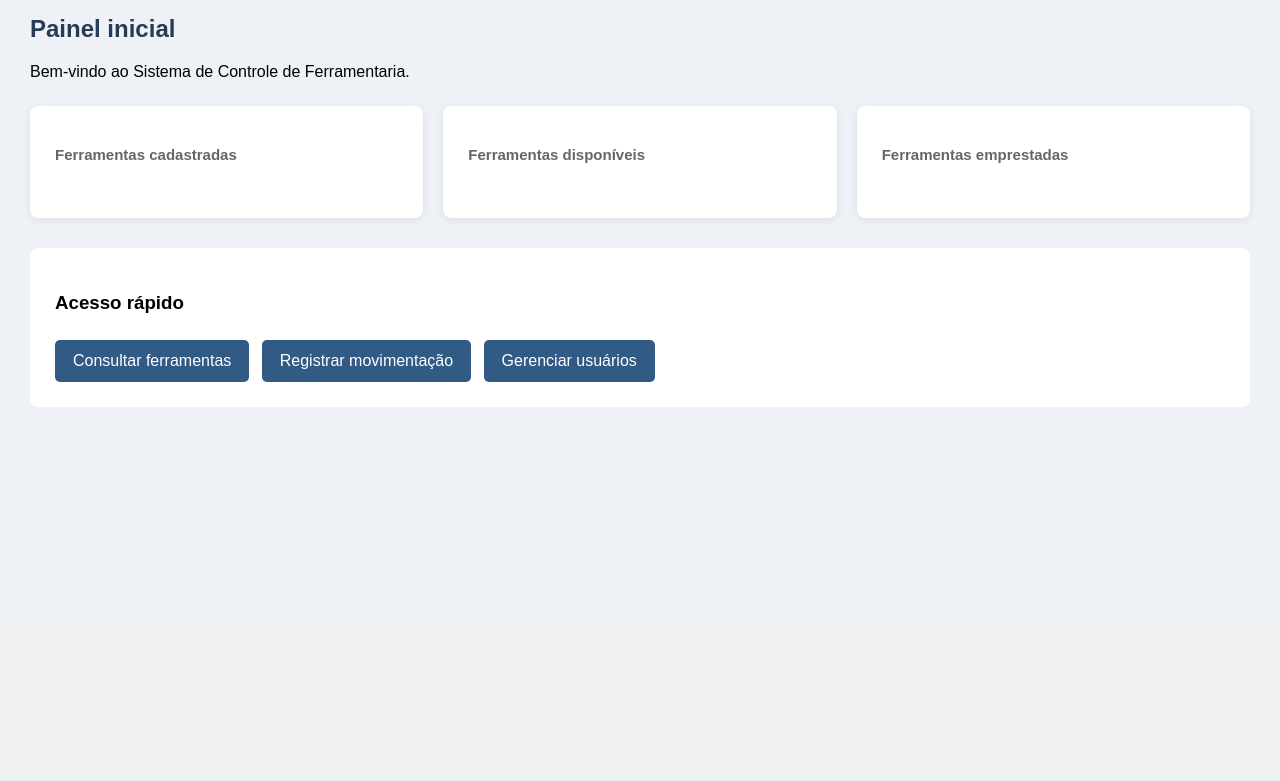
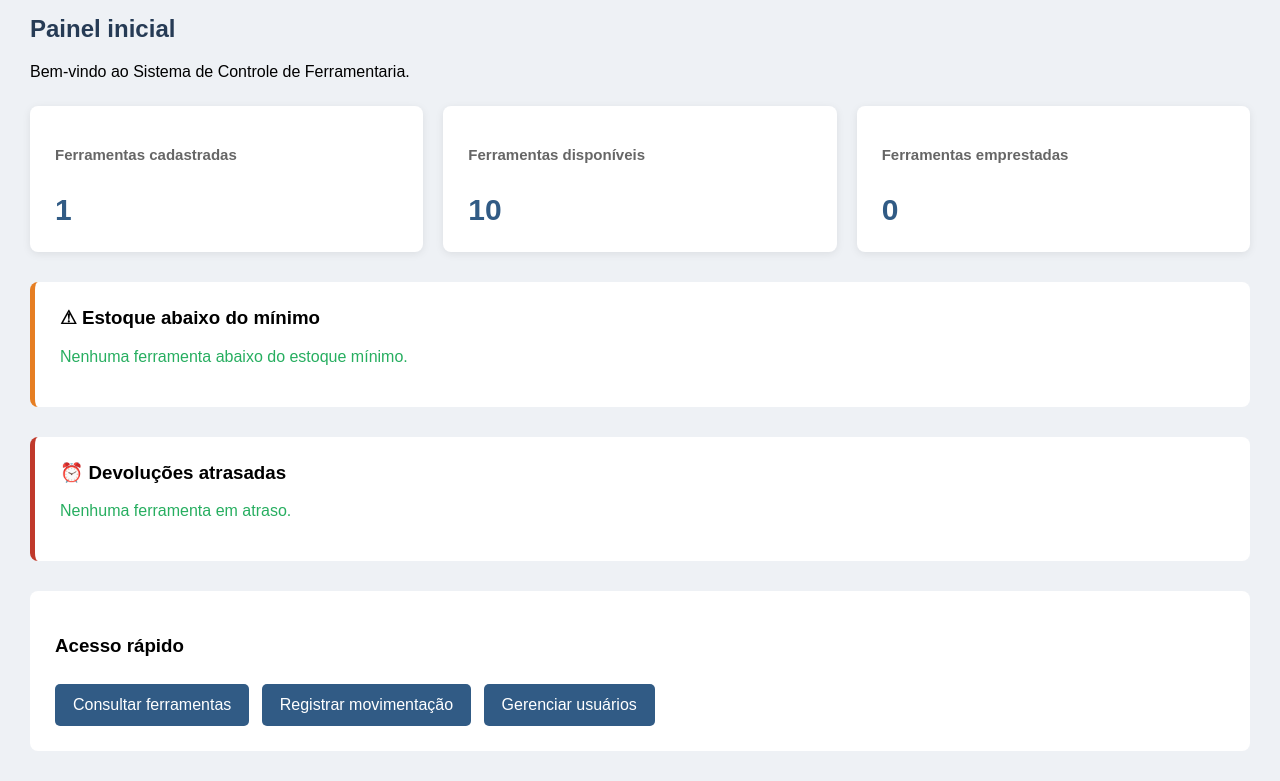
Before and after one commit to otaviovinicius-15/IoT_SA, a PHP site: page /dashboard.php in a window 1280 px wide. Shown: the part 177-958 px from the top of the page. Before the commit the page ends 584 px from the top, so only its background shows below. Run offline with PHP 8.4, Linux system fonts and the light colour scheme; a user stored in the database is signed in; tables that the repository leaves empty hold one stand-in row (values such as "Sample post"); data that the repository does not hold is empty.

Commit message:
ajustado o dashboard

```diff
--- a/dashboard.php
+++ b/dashboard.php
@@ -11,6 +11,36 @@ if (!isset($_SESSION['usuario_id'])) {
 // Dados do usuário
 $nome = $_SESSION['usuario_nome'];
 $perfil = $_SESSION['perfil'];
+
+// ===== Números dos cards =====
+
+
+$totalFerramentas = $pdo->query("SELECT COUNT(*) FROM ferramentas WHERE ativo = 1")->fetchColumn();
+
+
+$totalDisponivel = $pdo->query("SELECT COALESCE(SUM(quantidade_disponivel), 0) FROM ferramentas WHERE ativo = 1")->fetchColumn();
+
+
+$totalEmprestado = $pdo->query("SELECT COUNT(*) FROM movimentacoes WHERE data_devolucao IS NULL")->fetchColumn();
+
+
+$estoqueBaixo = $pdo->query("
+    SELECT nome, quantidade_disponivel, estoque_minimo
+    FROM ferramentas
+    WHERE ativo = 1 AND quantidade_disponivel <= estoque_minimo
+    ORDER BY nome
+")->fetchAll();
+
+
+$atrasadas = $pdo->query("
+    SELECT f.nome AS funcionario, f.setor, fe.nome AS ferramenta,
+           m.data_retirada, m.prazo_devolucao
+    FROM movimentacoes m
+    JOIN funcionarios f  ON f.id  = m.funcionario_id
+    JOIN ferramentas  fe ON fe.id = m.ferramenta_id
+    WHERE m.data_devolucao IS NULL AND m.prazo_devolucao < NOW()
+    ORDER BY m.prazo_devolucao
+")->fetchAll();
 
 ?>
 
@@ -133,6 +163,44 @@ $perfil = $_SESSION['perfil'];
             background-color: #244565;
         }
 
+        .alerta {
+            margin-top: 30px;
+            background-color: white;
+            padding: 25px;
+            border-radius: 8px;
+            border-left: 5px solid #e67e22;
+            overflow-x: auto;
+        }
+
+        .alerta.vermelho {
+            border-left-color: #c0392b;
+        }
+
+        .alerta h3 {
+            margin-top: 0;
+        }
+
+        .ok {
+            color: #27ae60;
+        }
+
+        table {
+            width: 100%;
+            border-collapse: collapse;
+            font-size: 14px;
+        }
+
+        th, td {
+            text-align: left;
+            padding: 10px;
+            border-bottom: 1px solid #e3e6ea;
+        }
+
+        th {
+            background-color: #f5f7fa;
+            color: #555;
+        }
+
         @media (max-width: 600px) {
             header {
                 flex-direction: column;
@@ -209,6 +277,58 @@ $perfil = $_SESSION['perfil'];
 
         </div>
 
+
+        <div class="alerta">
+            <h3>⚠ Estoque abaixo do mínimo</h3>
+
+            <?php if (count($estoqueBaixo) === 0): ?>
+                <p class="ok">Nenhuma ferramenta abaixo do estoque mínimo.</p>
+            <?php else: ?>
+                <table>
+                    <tr>
+                        <th>Ferramenta</th>
+                        <th>Disponível</th>
+                        <th>Mínimo</th>
+                    </tr>
+                    <?php foreach ($estoqueBaixo as $item): ?>
+                    <tr>
+                        <td><?= htmlspecialchars($item['nome']) ?></td>
+                        <td><?= $item['quantidade_disponivel'] ?></td>
+                        <td><?= $item['estoque_minimo'] ?></td>
+                    </tr>
+                    <?php endforeach; ?>
+                </table>
+            <?php endif; ?>
+        </div>
+
+
+        <div class="alerta vermelho">
+            <h3>⏰ Devoluções atrasadas</h3>
+
+            <?php if (count($atrasadas) === 0): ?>
+                <p class="ok">Nenhuma ferramenta em atraso.</p>
+            <?php else: ?>
+                <table>
+                    <tr>
+                        <th>Funcionário</th>
+                        <th>Setor</th>
+                        <th>Ferramenta</th>
+                        <th>Retirada</th>
+                        <th>Prazo</th>
+                    </tr>
+                    <?php foreach ($atrasadas as $item): ?>
+                    <tr>
+                        <td><?= htmlspecialchars($item['funcionario']) ?></td>
+                        <td><?= htmlspecialchars($item['setor'] ?? '-') ?></td>
+                        <td><?= htmlspecialchars($item['ferramenta']) ?></td>
+                        <td><?= date('d/m/Y H:i', strtotime($item['data_retirada'])) ?></td>
+                        <td><?= date('d/m/Y H:i', strtotime($item['prazo_devolucao'])) ?></td>
+                    </tr>
+                    <?php endforeach; ?>
+                </table>
+            <?php endif; ?>
+        </div>
+
         <div class="atalhos">
 
             <h3>Acesso rápido</h3>
@@ -217,7 +337,9 @@ $perfil = $_SESSION['perfil'];
 
             <a href="movimentacoes.php">Registrar movimentação</a>
 
+            <?php if ($perfil === 'administrador'): ?>
             <a href="usuarios.php">Gerenciar usuários</a>
+            <?php endif; ?>
 
         </div>
 
```
